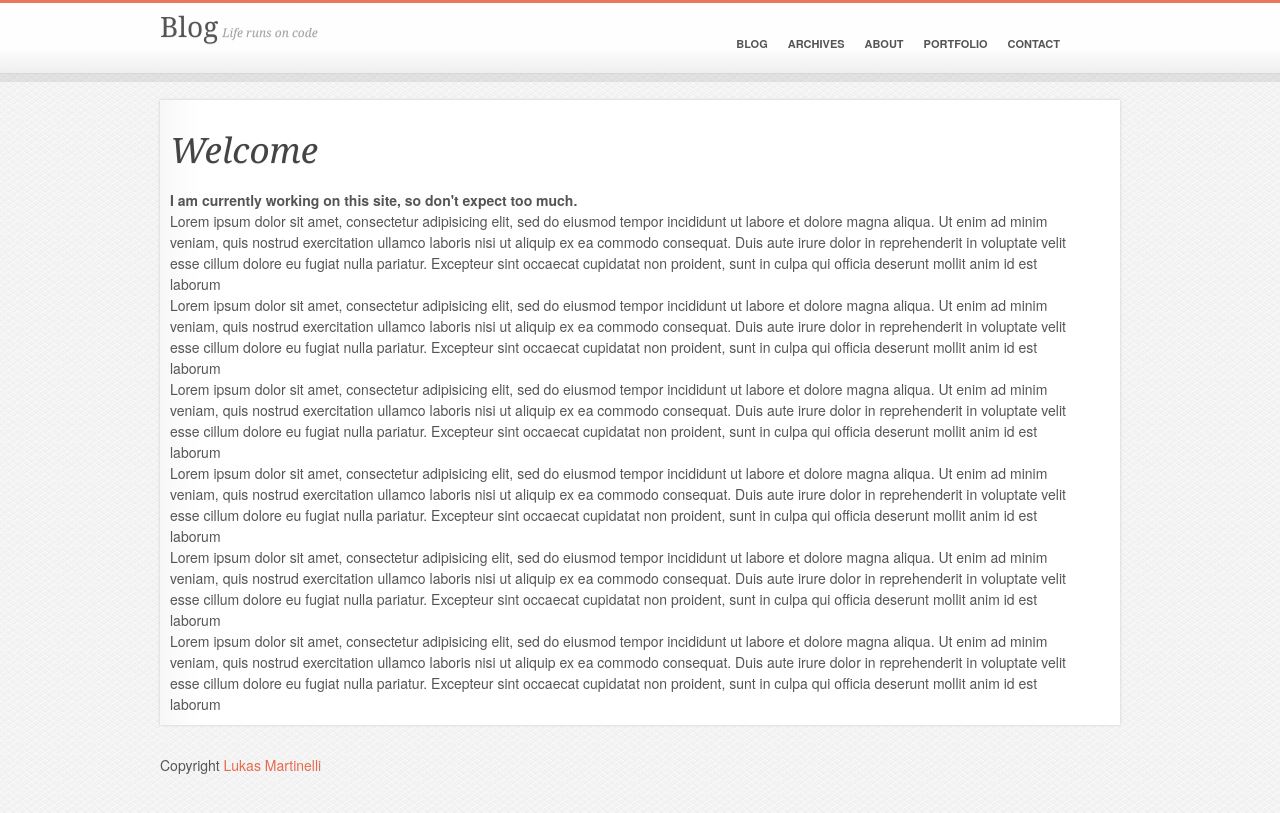
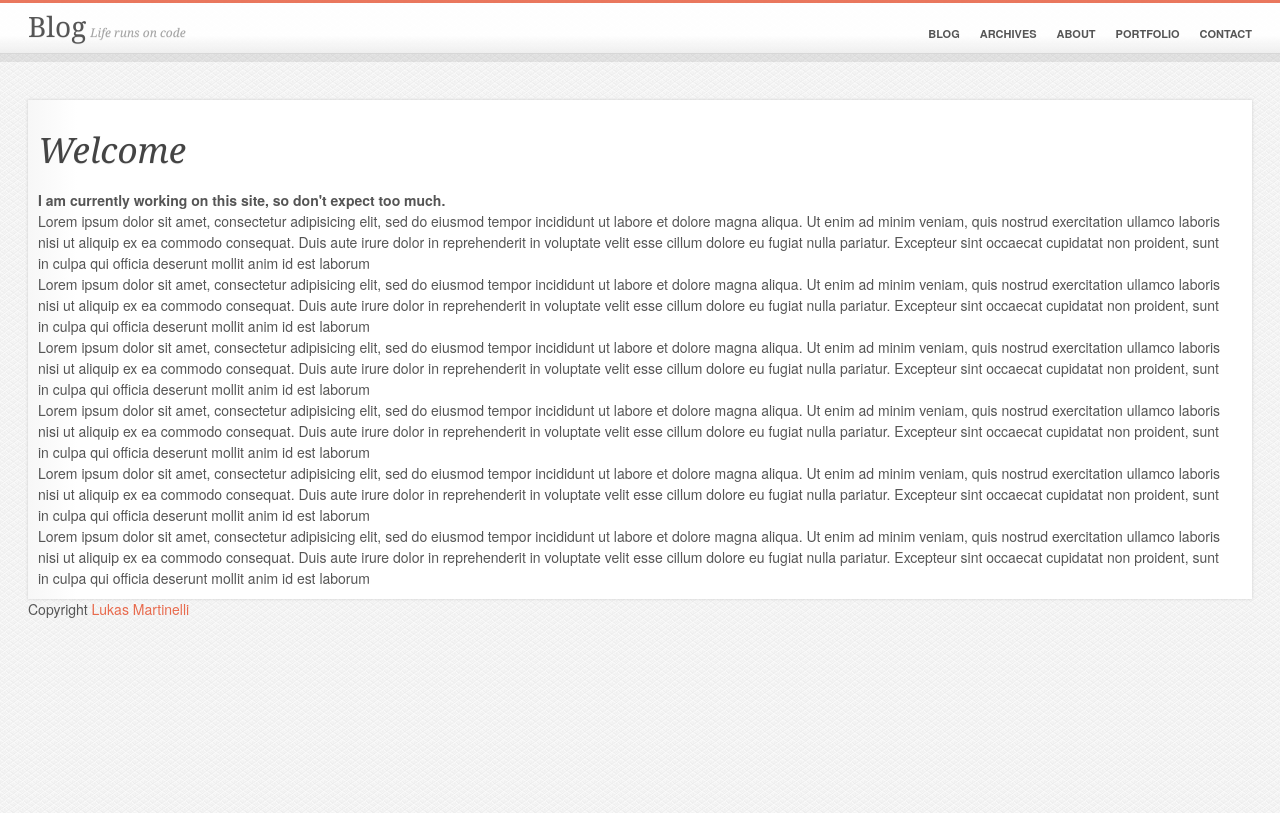
Before and after one commit to lukasmartinelli/lukasmartinelli.github.io, a Jekyll site: the page built from index.html, in a window 1280 px wide. Shown: the top 813 px of the page. Built offline with Jekyll 4.4.1, drawn with Linux system fonts in a browser that asks for light colours; Markdown is read by kramdown in place of the engine named in the settings.

Commit message:
Made css more responsive. Using mobile-first approach.

```diff
--- a/_layouts/default.html
+++ b/_layouts/default.html
@@ -30,21 +30,16 @@
                 </ul>
               </nav>
             </div>
-
           </header>
         </div>
         <div id="main">
-          <section id="content">
-            <div class="container">
-              {{ content }}
-            </div>
+          <section id="content" class="container">
+            {{ content }}
           </section>
           <aside></aside>
         </div>
-        <footer>
-          <div class="container">
-            <p>Copyright <a href="lukasmartinelli.ch">Lukas Martinelli</a></p>
-          </div>
+        <footer class="container">
+          <p>Copyright <a href="lukasmartinelli.ch">Lukas Martinelli</a></p>
         </footer>
     </body>
 </html>
--- a/css/main.css
+++ b/css/main.css
@@ -58,10 +58,17 @@
 		border-top: 3px solid #e86a4d;
 		border-bottom: 1px solid #d4d4d4;
 		background: -webkit-linear-gradient(top, #fff 0%,#fff 65%,#eee 100%);
+		overflow: hidden;
 	}
 
 #main {
-	padding-top: 100px;
+	padding-top: 160px;
+}
+
+@media only screen and (min-width: 960px) {
+	#main {
+		padding-top: 100px;
+	}
 }
 
 footer {
@@ -76,23 +83,26 @@
 
 .container {
 	position: relative;
-	width: 960px;
 	margin: 0 auto;
+	padding: 0 20px;
 }
 
-.container:after {
-	content: "\0020";
-	display: block;
-	height: 0;
-	clear: both;
-	visibility: hidden;
+@media only screen and (min-width : 960px) {
+	.container {
+		width: 960px;
+	}
+}
+
+@media only screen and (min-width : 1224px) {
+	.container {
+		width: 1224px;
+	}
 }
 
 /*Branding*/
 
 div.branding {
 	float: left;
-	width: 460px;
 	padding-top: 10px;
 }
 
@@ -101,6 +111,7 @@
 }
 
 .branding h2 {
+	margin: 0;
 	font-size: 12px;
 	bottom: 3px;
 	color: #999;
@@ -109,13 +120,12 @@
 /* Primary nav */
 
 nav.nav-primary {
-	width: 460px;
-	float: left;
+	float: right;
+	margin-bottom: 20px;
 }
 
 .nav-primary ul {
-	margin: 30px 0 0 0;
-	float: right;
+	margin: 20px 0 0 0;
 }
 
 	.nav-primary li {
@@ -133,6 +143,16 @@
 		color: #444;
 	}
 
+	.nav-primary li:last-child a {
+		padding-right: 0;
+	}
+
+@media only screen and (min-width: 960px) {
+	nav.nav-primary {
+		margin-bottom: 0;
+	}
+}
+
 /* Articles */
 
 article {
```
